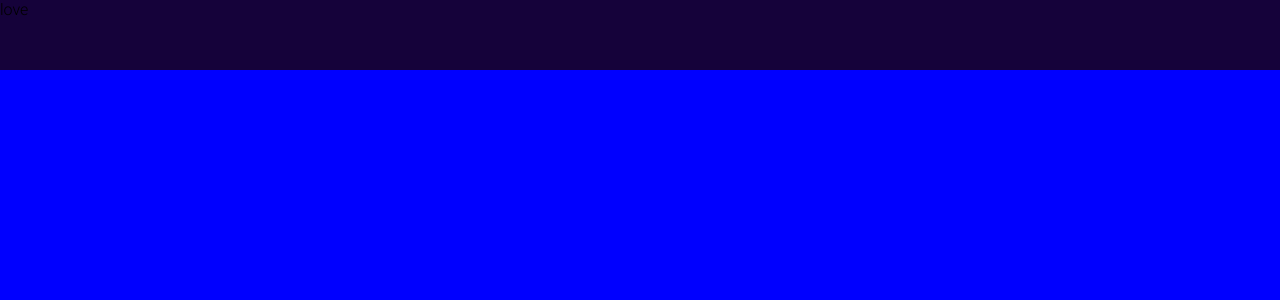
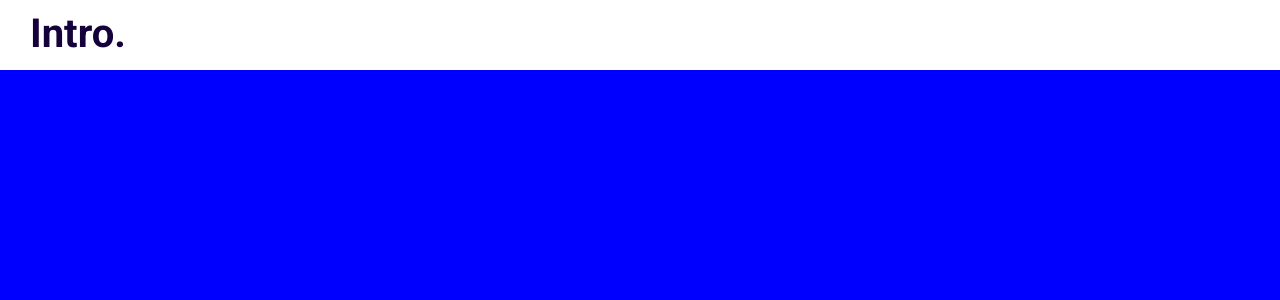
Before and after one commit to cdhant7/portfolio-react, a React (Create React App) app: page / in a window 1280 px wide. Shown: the top 300 px of the page. Built offline with nearby package versions, Linux system fonts and the light colour scheme.

Commit message:
Navbar-menu

```diff
--- a/src/app.scss
+++ b/src/app.scss
@@ -7,6 +7,7 @@
         position: relative;
         top: 70px;
         background-color: lightsalmon;
+        scroll-behavior: smooth;
         scroll-snap-type: y mandatory;
         scrollbar-width: none;      //its only for firefox
         &::-webkit-scrollbar{
--- a/src/components/contacts/Contacts.jsx
+++ b/src/components/contacts/Contacts.jsx
@@ -2,7 +2,7 @@
 
 function Contacts() {
   return (
-    <div className='contact'>
+    <div className='contact' id='contact'>
 
     </div>
   )
--- a/src/components/intro/Intro.jsx
+++ b/src/components/intro/Intro.jsx
@@ -2,7 +2,7 @@
 
 function Intro() {
   return (
-    <div className='intro'>
+    <div className='intro' id='intro'>
 
     </div>
   )
--- a/src/components/portfolio/Portfolio.jsx
+++ b/src/components/portfolio/Portfolio.jsx
@@ -2,7 +2,7 @@
 
 function Portfolio() {
   return (
-    <div className='portfolio'>
+    <div className='portfolio' id='portfolio'>
 
     </div>
   )
--- a/src/components/testimonials/Testimonials.jsx
+++ b/src/components/testimonials/Testimonials.jsx
@@ -2,7 +2,7 @@
 
 function Testimonials() {
   return (
-    <div className='testimonials'>
+    <div className='testimonials' id='testimonials'>
 
     </div>
   )
--- a/src/components/topbar/Topbar.jsx
+++ b/src/components/topbar/Topbar.jsx
@@ -3,7 +3,17 @@
 function Topbar() {
   return (
     <div className='topbar'>
-      love
+      <div className="wrapper">
+        <div className="left">
+          <a href="#intro" className='logo'>Intro.</a>
+          <div className="itemContainer">
+
+          </div>
+        </div>
+
+        <div className="right">
+        </div>
+      </div>
     </div>
   )
 }
--- a/src/components/topbar/topbar.scss
+++ b/src/components/topbar/topbar.scss
@@ -3,7 +3,26 @@
 .topbar{
     width: 100%;
     height: 70px;
-    background-color: $mainColor;
+    background-color: white;
+    color: $mainColor;
     position: fixed;
     z-index: 2;
+
+    .wrapper{
+        padding: 10px 30px;
+        display: flex;
+        align-items: center;
+        justify-content: space-between;
+
+        .left{
+
+
+            .logo{
+                font-size: 40px;
+                font-weight: 700;
+                text-decoration: none;
+                color: inherit;
+            }
+        }
+    }
 }
--- a/src/components/works/Works.jsx
+++ b/src/components/works/Works.jsx
@@ -2,7 +2,7 @@
 
 function Works() {
   return (
-    <div className='work'>
+    <div className='works' id='works'>
 
     </div>
   )
--- a/src/components/works/works.scss
+++ b/src/components/works/works.scss
@@ -1,3 +1,3 @@
-.work{
+.works{
     background-color: yellow;
 }
```
